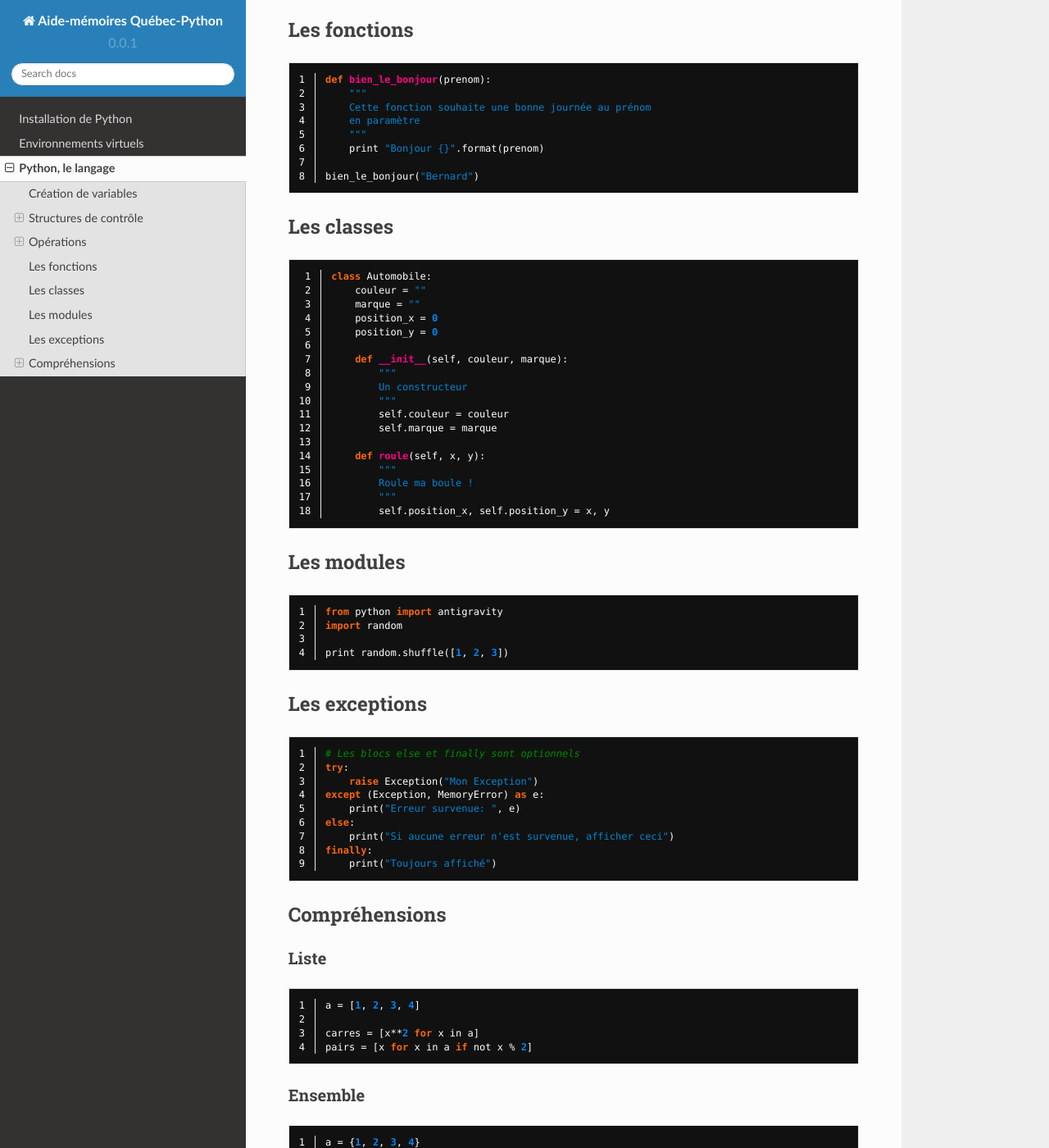
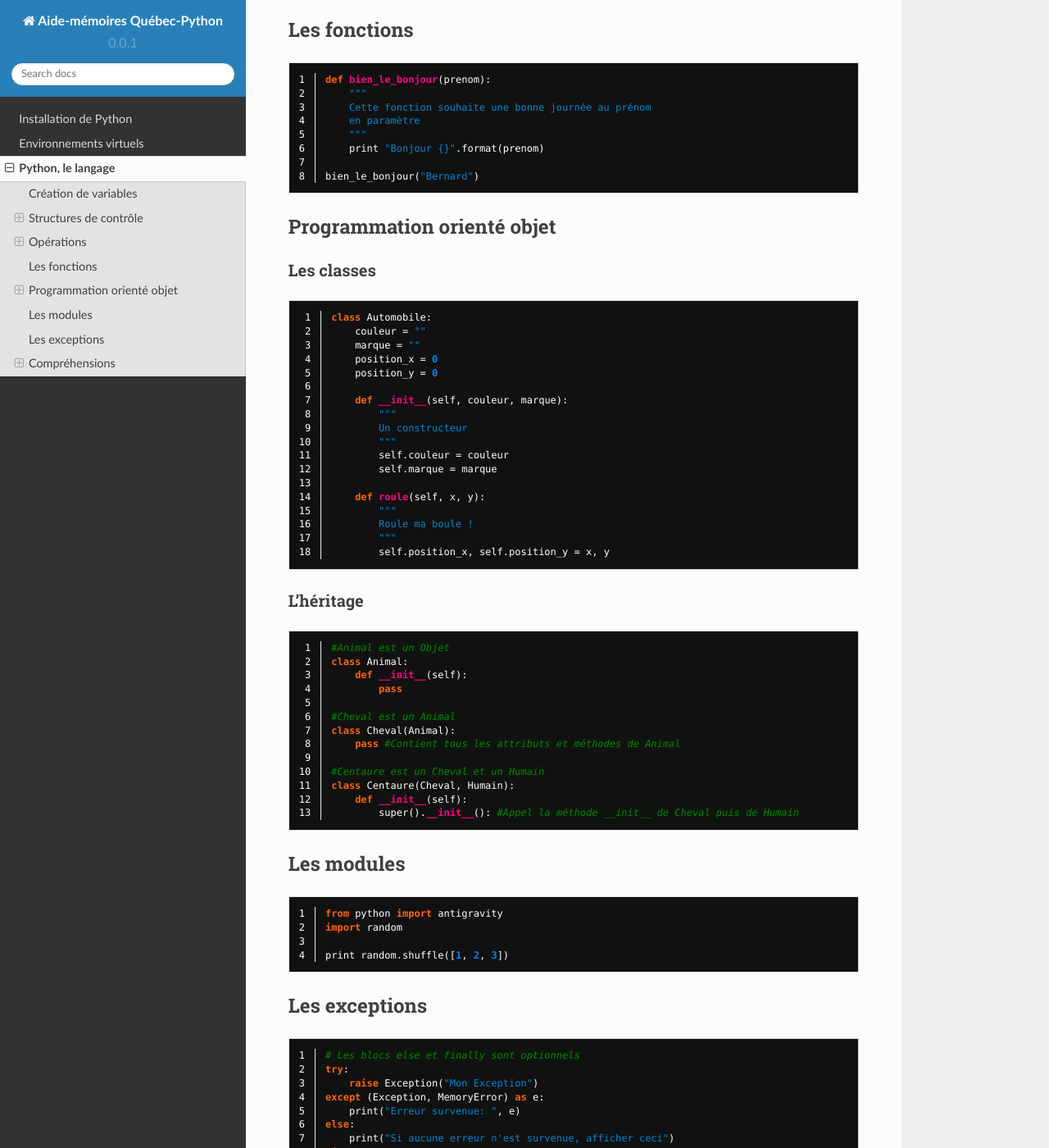
Before and after one commit to Quebec-Python/aide-memoires, a Sphinx documentation site: the page built from source/python.rst, in a window 1280 px wide and 1400 px high, scrolled down 2034 px. Shown: the whole window at 82% size. Built offline with Sphinx 7.4.7 and the Read the Docs theme 2.0.0, drawn with Linux system fonts in a browser that asks for light colours; some of the changed text lies outside the part shown.

Commit message:
Ajout d'une section POO, ajout de commentaires, modification Python 2 vers Python 3

```diff
--- a/source/python.rst
+++ b/source/python.rst
@@ -42,11 +42,11 @@ Structures de contrôle
    :linenos:
 
    if une_condition:
-       print "Oui"
+       print("Oui")
    elif une_autre_condition:
-       print "Non"
+       print("Non")
    else:
-       print "Wat"
+       print("Aucune condition dans le if ou le elif n'est Vrai")
 
 Boucle *For*
 ~~~~~~~~~~~~
@@ -57,7 +57,7 @@ Boucle *For*
    couleurs = ["rouge", "bleu", "vert"]
 
    for couleur in couleurs:
-       print couleur
+       print(couleur)
 
 .. code-block:: python
    :linenos:
@@ -66,7 +66,7 @@ Boucle *For*
 
    for x in donnees:
        if not x:
-           break
+           break  #Arrete l'execution et sort de la boucle
    else:
        print("Affiche ceci s'il n'y a pas eu de break")
 
@@ -135,8 +135,11 @@ Les fonctions
 
    bien_le_bonjour("Bernard")
 
+Programmation orienté objet
+---------------------------
+
 Les classes
------------
+~~~~~~~~~~~
 
 .. code-block:: python
    :linenos:
@@ -159,6 +162,27 @@ Les classes
            Roule ma boule !
            """
            self.position_x, self.position_y = x, y
+
+L'héritage
+~~~~~~~~~~
+
+.. code-block:: python
+   :linenos:
+
+   #Animal est un Objet
+   class Animal:
+       def __init__(self):
+           pass
+
+   #Cheval est un Animal
+   class Cheval(Animal):
+       pass #Contient tous les attributs et méthodes de Animal
+
+   #Centaure est un Cheval et un Humain
+   class Centaure(Cheval, Humain):
+       def __init__(self):
+           super().__init__(): #Appel la méthode __init__ de Cheval puis de Humain
+
 
 Les modules
 -----------
```
Also changed, not shown: other parts of source/python.rst (+2 -2 lines).
